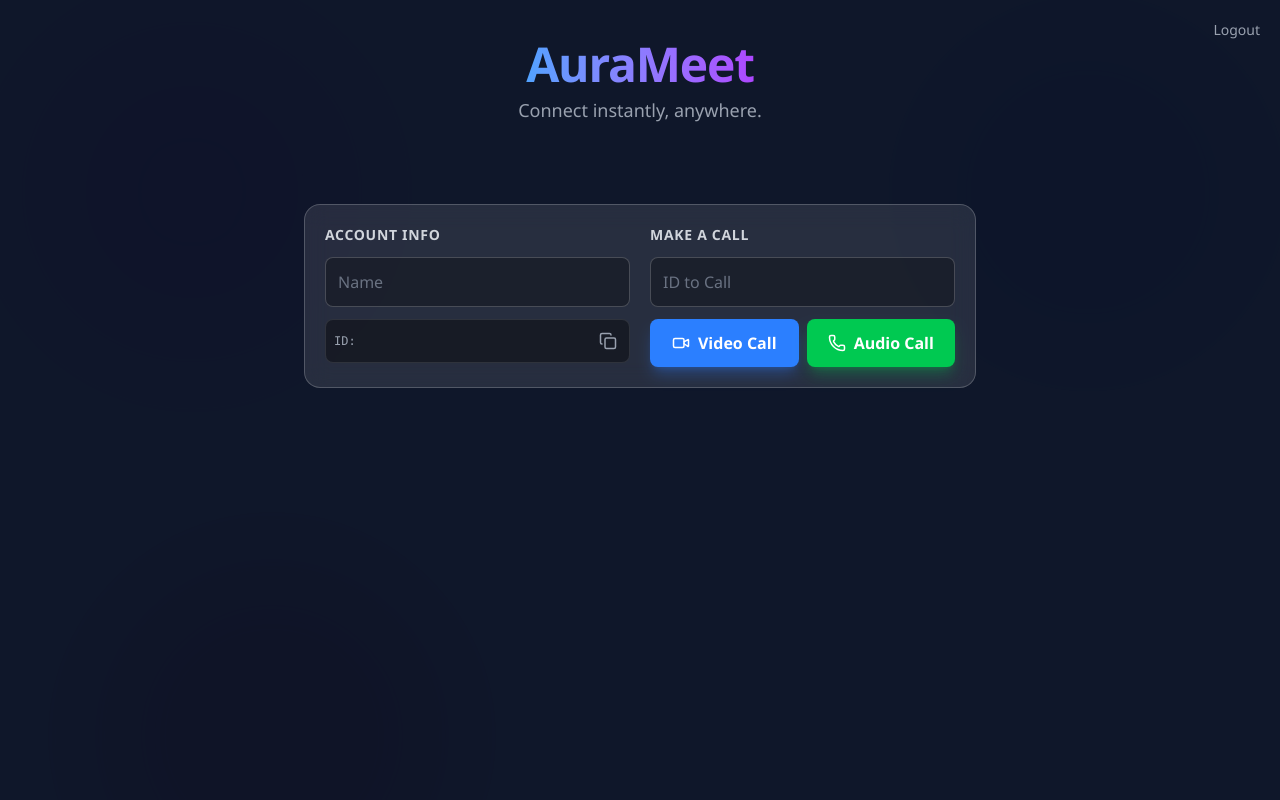
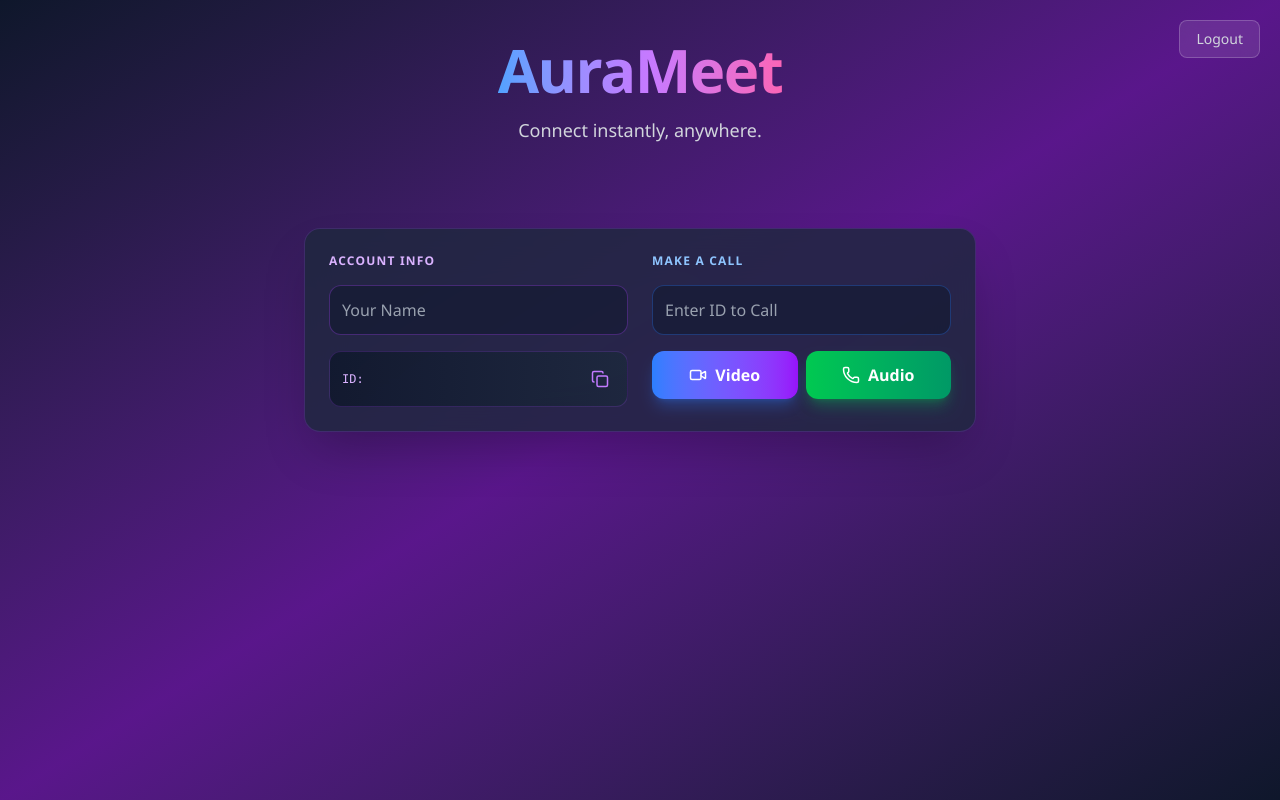
Before and after one commit to Eeshu-Yadav/Aurameet, a React (Vite) app in the folder client/: page / in a window 1280 px wide. Built offline with nearby package versions, Linux system fonts and the light colour scheme; no server answers; sample sign-in values are in the browser's storage.

Commit message:
Complete UI redesign with modern gradient theme

```diff
--- a/client/src/App.jsx
+++ b/client/src/App.jsx
@@ -11,23 +11,23 @@ const Home = () => {
     if (!token) return <Navigate to="/login" />;
 
     return (
-        <div className="wrapper flex flex-col items-center w-full min-h-screen pt-10 px-5 relative overflow-hidden">
-            {/* Background blobs */}
-            <div className="fixed top-0 left-0 w-96 h-96 bg-purple-500 rounded-full mix-blend-multiply filter blur-3xl opacity-20 -z-10 animate-blob"></div>
-            <div className="fixed top-0 right-0 w-96 h-96 bg-blue-500 rounded-full mix-blend-multiply filter blur-3xl opacity-20 -z-10 animate-blob animation-delay-2000"></div>
-            <div className="fixed -bottom-32 left-20 w-96 h-96 bg-pink-500 rounded-full mix-blend-multiply filter blur-3xl opacity-20 -z-10 animate-blob animation-delay-4000"></div>
+        <div className="wrapper flex flex-col items-center w-full min-h-screen pt-10 px-5 relative overflow-hidden bg-gradient-to-br from-slate-900 via-purple-900 to-slate-900">
+            {/* Enhanced background blobs */}
+            <div className="fixed top-0 left-0 w-[500px] h-[500px] bg-purple-500 rounded-full mix-blend-multiply filter blur-3xl opacity-30 -z-10 animate-blob"></div>
+            <div className="fixed top-0 right-0 w-[500px] h-[500px] bg-blue-500 rounded-full mix-blend-multiply filter blur-3xl opacity-30 -z-10 animate-blob animation-delay-2000"></div>
+            <div className="fixed -bottom-32 left-20 w-[500px] h-[500px] bg-pink-500 rounded-full mix-blend-multiply filter blur-3xl opacity-30 -z-10 animate-blob animation-delay-4000"></div>
 
             <header className="flex flex-col items-center mb-10 z-10">
-                <h2 className="text-4xl md:text-5xl font-extrabold text-transparent bg-clip-text bg-gradient-to-r from-blue-400 to-purple-500 tracking-tight">
+                <h2 className="text-5xl md:text-6xl font-extrabold text-transparent bg-clip-text bg-gradient-to-r from-blue-400 via-purple-400 to-pink-400 tracking-tight mb-2">
                     AuraMeet
                 </h2>
                 <button
                   onClick={() => { localStorage.removeItem('token'); window.location.reload(); }}
-                  className="absolute top-5 right-5 text-sm text-gray-400 hover:text-white"
+                  className="absolute top-5 right-5 px-4 py-2 text-sm bg-white/10 hover:bg-white/20 text-gray-300 hover:text-white rounded-lg backdrop-blur-sm border border-white/20 transition-all"
                 >
                   Logout
                 </button>
-                <p className="text-gray-400 mt-2 text-lg">Connect instantly, anywhere.</p>
+                <p className="text-gray-300 mt-2 text-lg font-light">Connect instantly, anywhere.</p>
             </header>
 
             <div className="w-full max-w-[1200px] z-10">
--- a/client/src/components/Options.jsx
+++ b/client/src/components/Options.jsx
@@ -7,25 +7,26 @@ const Options = ({ children }) => {
     const [idToCall, setIdToCall] = useState('');
 
     return (
-        <div className="flex justify-center my-5 px-4">
-            <div className="p-5 rounded-2xl bg-white/10 backdrop-blur-md border border-white/20 w-full max-w-2xl">
+        <div className="flex justify-center my-6 px-4">
+            <div className="p-6 rounded-2xl bg-slate-800/80 backdrop-blur-xl border border-purple-500/20 w-full max-w-2xl shadow-2xl">
                 <form className="flex flex-col" noValidate autoComplete="off" onSubmit={(e) => e.preventDefault()}>
-                    <div className="flex flex-col md:flex-row gap-5 justify-between">
+                    <div className="flex flex-col md:flex-row gap-6 justify-between">
                         {/* Account Info */}
-                        <div className="flex-1 flex flex-col gap-3">
-                            <h6 className="text-gray-300 text-sm font-semibold uppercase tracking-wider">Account Info</h6>
+                        <div className="flex-1 flex flex-col gap-4">
+                            <h6 className="text-purple-300 text-xs font-bold uppercase tracking-widest">Account Info</h6>
                             <input
-                                className="w-full p-3 rounded-lg border border-white/20 bg-black/30 text-white placeholder-gray-500 focus:outline-none focus:ring-2 focus:ring-blue-500 transition-all"
-                                placeholder="Name"
+                                className="w-full p-3 rounded-xl border border-purple-500/30 bg-slate-900/50 text-white placeholder-gray-400 focus:outline-none focus:ring-2 focus:ring-purple-500 focus:border-transparent transition-all"
+                                placeholder="Your Name"
                                 value={name}
                                 onChange={(e) => setName(e.target.value)}
                             />
-                            <div className="flex items-center gap-2 bg-black/40 p-2 rounded-lg border border-white/10">
-                                <span className="text-xs text-gray-400 font-mono flex-grow overflow-hidden text-ellipsis whitespace-nowrap">
+                            <div className="flex items-center gap-2 bg-gradient-to-r from-slate-900/80 to-slate-800/80 p-3 rounded-xl border border-purple-500/20">
+                                <span className="text-xs text-purple-300 font-mono flex-grow overflow-hidden text-ellipsis whitespace-nowrap">
                                     ID: {me}
                                 </span>
                                 <button
-                                    className="text-gray-400 hover:text-white transition-colors p-1"
+                                    type="button"
+                                    className="text-purple-400 hover:text-purple-300 transition-colors p-1.5 hover:bg-purple-500/10 rounded-lg"
                                     onClick={() => navigator.clipboard.writeText(me)}
                                     title="Copy ID"
                                 >
@@ -35,11 +36,11 @@ const Options = ({ children }) => {
                         </div>
 
                         {/* Make a Call */}
-                        <div className="flex-1 flex flex-col gap-3">
-                            <h6 className="text-gray-300 text-sm font-semibold uppercase tracking-wider">Make a Call</h6>
+                        <div className="flex-1 flex flex-col gap-4">
+                            <h6 className="text-blue-300 text-xs font-bold uppercase tracking-widest">Make a Call</h6>
                             <input
-                                className="w-full p-3 rounded-lg border border-white/20 bg-black/30 text-white placeholder-gray-500 focus:outline-none focus:ring-2 focus:ring-blue-500 transition-all"
-                                placeholder="ID to Call"
+                                className="w-full p-3 rounded-xl border border-blue-500/30 bg-slate-900/50 text-white placeholder-gray-400 focus:outline-none focus:ring-2 focus:ring-blue-500 focus:border-transparent transition-all"
+                                placeholder="Enter ID to Call"
                                 value={idToCall}
                                 onChange={(e) => setIdToCall(e.target.value)}
                             />
@@ -47,38 +48,46 @@ const Options = ({ children }) => {
                                 <div className="flex gap-2">
                                     <button
                                         onClick={leaveCall}
-                                        className="flex-1 flex items-center justify-center gap-2 p-3 rounded-lg font-bold bg-red-500 hover:bg-red-600 text-white transition-all shadow-lg shadow-red-500/30"
+                                        className="flex-1 flex items-center justify-center gap-2 p-3 rounded-xl font-semibold bg-gradient-to-r from-red-500 to-red-600 hover:from-red-600 hover:to-red-700 text-white transition-all shadow-lg shadow-red-500/30 hover:shadow-red-500/50"
                                     >
-                                        <PhoneOff size={18} /> Hang Up
+                                        <PhoneOff size={18} /> End
                                     </button>
                                     <button
                                         onClick={toggleAudio}
-                                        className={`flex-1 flex items-center justify-center gap-2 p-3 rounded-lg font-bold text-white transition-all shadow-lg ${audioEnabled ? 'bg-blue-500 hover:bg-blue-600 shadow-blue-500/30' : 'bg-red-500 hover:bg-red-600 shadow-red-500/30'}`}
+                                        className={`flex-1 flex items-center justify-center gap-2 p-3 rounded-xl font-semibold text-white transition-all shadow-lg ${
+                                            audioEnabled
+                                                ? 'bg-gradient-to-r from-blue-500 to-blue-600 hover:from-blue-600 hover:to-blue-700 shadow-blue-500/30 hover:shadow-blue-500/50'
+                                                : 'bg-gradient-to-r from-gray-600 to-gray-700 hover:from-gray-700 hover:to-gray-800 shadow-gray-500/30'
+                                        }`}
                                     >
                                         {audioEnabled ? <Mic size={18} /> : <MicOff size={18} />}
                                         {audioEnabled ? "Mute" : "Unmute"}
                                     </button>
                                     <button
                                         onClick={toggleVideo}
-                                        className={`flex-1 flex items-center justify-center gap-2 p-3 rounded-lg font-bold text-white transition-all shadow-lg ${videoEnabled ? 'bg-blue-500 hover:bg-blue-600 shadow-blue-500/30' : 'bg-red-500 hover:bg-red-600 shadow-red-500/30'}`}
+                                        className={`flex-1 flex items-center justify-center gap-2 p-3 rounded-xl font-semibold text-white transition-all shadow-lg ${
+                                            videoEnabled
+                                                ? 'bg-gradient-to-r from-purple-500 to-purple-600 hover:from-purple-600 hover:to-purple-700 shadow-purple-500/30 hover:shadow-purple-500/50'
+                                                : 'bg-gradient-to-r from-gray-600 to-gray-700 hover:from-gray-700 hover:to-gray-800 shadow-gray-500/30'
+                                        }`}
                                     >
                                         {videoEnabled ? <Video size={18} /> : <VideoOff size={18} />}
-                                        {videoEnabled ? "Cam On" : "Cam Off"}
+                                        {videoEnabled ? "Cam" : "Cam"}
                                     </button>
                                 </div>
                             ) : (
                                 <div className="flex gap-2">
                                     <button
                                         onClick={() => callUser(idToCall, false)}
-                                        className="flex-1 flex items-center justify-center gap-2 p-3 rounded-lg font-bold bg-blue-500 hover:bg-blue-600 text-white transition-all shadow-lg shadow-blue-500/30"
+                                        className="flex-1 flex items-center justify-center gap-2 p-3 rounded-xl font-semibold bg-gradient-to-r from-blue-500 to-purple-600 hover:from-blue-600 hover:to-purple-700 text-white transition-all shadow-lg shadow-blue-500/30 hover:shadow-blue-500/50"
                                     >
-                                        <Video size={18} /> Video Call
+                                        <Video size={18} /> Video
                                     </button>
                                     <button
                                         onClick={() => callUser(idToCall, true)}
-                                        className="flex-1 flex items-center justify-center gap-2 p-3 rounded-lg font-bold bg-green-500 hover:bg-green-600 text-white transition-all shadow-lg shadow-green-500/30"
+                                        className="flex-1 flex items-center justify-center gap-2 p-3 rounded-xl font-semibold bg-gradient-to-r from-green-500 to-emerald-600 hover:from-green-600 hover:to-emerald-700 text-white transition-all shadow-lg shadow-green-500/30 hover:shadow-green-500/50"
                                     >
-                                        <Phone size={18} /> Audio Call
+                                        <Phone size={18} /> Audio
                                     </button>
                                 </div>
                             )}
--- a/client/src/components/VideoPlayer.jsx
+++ b/client/src/components/VideoPlayer.jsx
@@ -12,45 +12,53 @@ const VideoPlayer = () => {
     }, [stream, myVideo]);
 
     return (
-        <div className="flex justify-center flex-wrap gap-5 mt-5">
+        <div className="flex justify-center flex-wrap gap-6 mt-5">
             {/* Our own video */}
             {stream && (
-                <div className="p-2 rounded-xl bg-white/10 backdrop-blur-md border border-white/20">
-                    <div className="relative rounded-lg overflow-hidden w-[300px] md:w-[550px] aspect-video bg-black flex items-center justify-center">
-                        <h3 className="absolute bottom-2 left-2 text-white bg-black/50 px-3 py-1 rounded z-10 text-sm">
-                            {name || 'Me'}
-                        </h3>
+                <div className="group relative">
+                    <div className="absolute -inset-0.5 bg-gradient-to-r from-blue-500 to-purple-600 rounded-2xl blur opacity-30 group-hover:opacity-50 transition duration-1000"></div>
+                    <div className="relative p-3 rounded-2xl bg-slate-800/90 backdrop-blur-xl border border-white/10 shadow-2xl">
+                        <div className="relative rounded-xl overflow-hidden w-[300px] md:w-[550px] aspect-video bg-gradient-to-br from-slate-900 to-slate-800 flex items-center justify-center">
+                            <div className="absolute bottom-3 left-3 px-4 py-2 bg-gradient-to-r from-blue-500/80 to-purple-500/80 backdrop-blur-sm rounded-lg z-10">
+                                <span className="text-white font-semibold text-sm">{name || 'Me'}</span>
+                            </div>
                             <video
                                 playsInline
                                 muted
                                 ref={myVideo}
                                 autoPlay
-                            className="w-full h-full rounded-lg block object-cover scale-x-[-1]"
+                                className="w-full h-full rounded-xl block object-cover scale-x-[-1]"
                             />
+                        </div>
                     </div>
                 </div>
             )}
 
             {/* User's video */}
             {callAccepted && !callEnded && (
-                <div className="p-2 rounded-xl bg-white/10 backdrop-blur-md border border-white/20">
-                    <div className="relative rounded-lg overflow-hidden w-[300px] md:w-[550px] aspect-video bg-black flex items-center justify-center">
-                        <h3 className="absolute bottom-2 left-2 text-white bg-black/50 px-3 py-1 rounded z-10 text-sm">
-                            {call.name || 'Caller'}
-                        </h3>
+                <div className="group relative">
+                    <div className="absolute -inset-0.5 bg-gradient-to-r from-purple-500 to-pink-600 rounded-2xl blur opacity-30 group-hover:opacity-50 transition duration-1000"></div>
+                    <div className="relative p-3 rounded-2xl bg-slate-800/90 backdrop-blur-xl border border-white/10 shadow-2xl">
+                        <div className="relative rounded-xl overflow-hidden w-[300px] md:w-[550px] aspect-video bg-gradient-to-br from-slate-900 to-slate-800 flex items-center justify-center">
+                            <div className="absolute bottom-3 left-3 px-4 py-2 bg-gradient-to-r from-purple-500/80 to-pink-500/80 backdrop-blur-sm rounded-lg z-10">
+                                <span className="text-white font-semibold text-sm">{call.name || 'Caller'}</span>
+                            </div>
                             {call.isAudioCall ? (
-                            <div className="flex flex-col items-center justify-center text-white/50">
-                                <User size={100} />
-                                <p className="mt-4 font-semibold">Audio Call</p>
+                                <div className="flex flex-col items-center justify-center text-purple-300/50">
+                                    <div className="p-6 bg-gradient-to-br from-purple-500/20 to-pink-500/20 rounded-full mb-4">
+                                        <User size={80} />
+                                    </div>
+                                    <p className="text-lg font-semibold">Audio Call</p>
                                 </div>
                             ) : (
                                 <video
                                     playsInline
                                     ref={userVideo}
                                     autoPlay
-                                className="w-full h-full rounded-lg block object-contain bg-black"
+                                    className="w-full h-full rounded-xl block object-contain bg-black"
                                 />
                             )}
+                        </div>
                     </div>
                 </div>
             )}
```
Also changed, not shown: client/src/components/Notifications.jsx (+17 -4 lines). Lines whose indentation alone changed are shown as unchanged.
